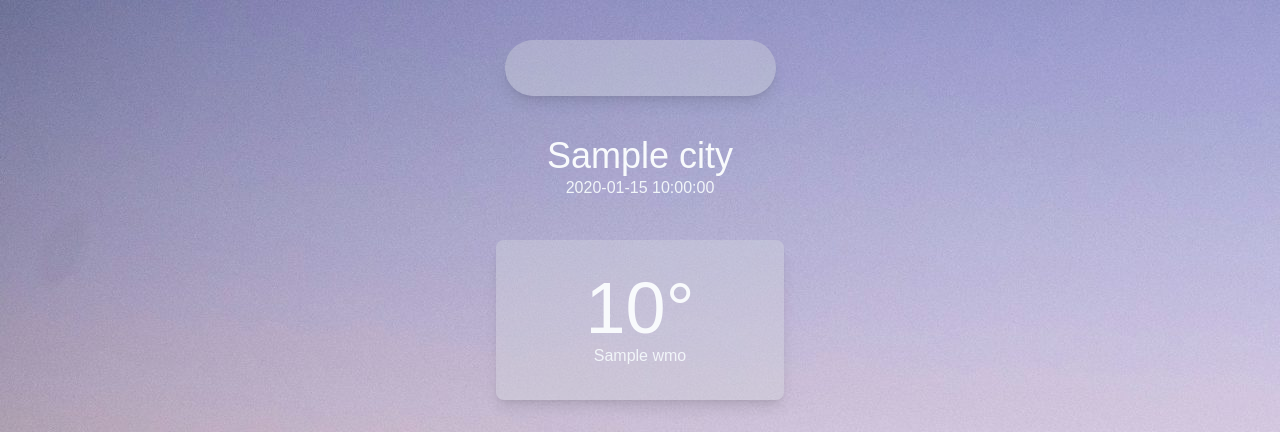
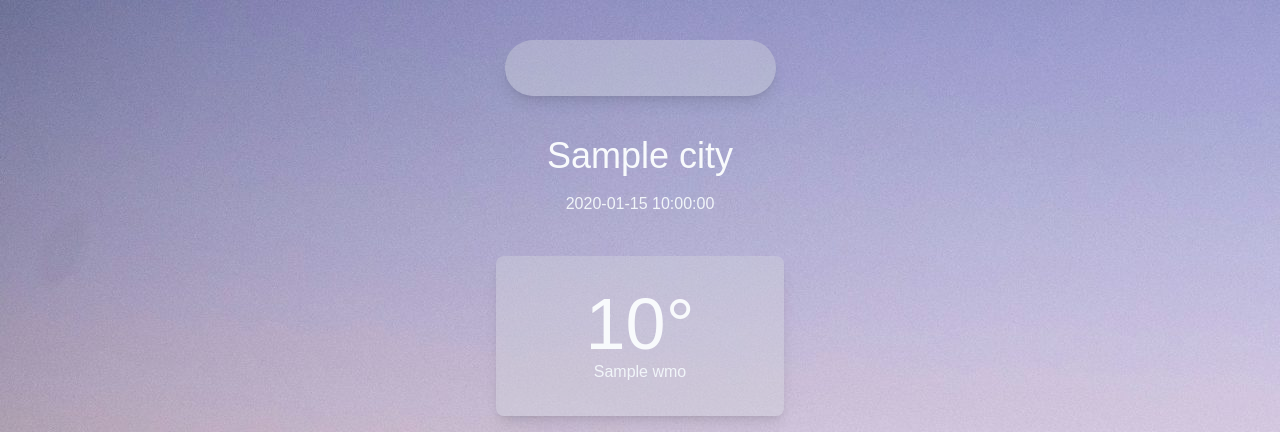
Before and after one commit to vangauthic/weather-app, a Flask app: template templates/index.html in a window 1280 px wide. Shown: the top 432 px of the page. Run offline with Flask 3, Linux system fonts and the light colour scheme; the template is opened without the code that fills it: most values are stand-ins (such as "Sample title", 1, 10 or a date in 2020); parts of the project's set-up code (start-up, migrations or seed data) failed here and were passed over; some web fonts are replaced.

Commit message:
added spacing between location and time

```diff
--- a/static/output.css
+++ b/static/output.css
@@ -618,6 +618,10 @@ video {
   padding-bottom: 1rem;
 }
 
+.pb-4 {
+  padding-bottom: 1rem;
+}
+
 .text-center {
   text-align: center;
 }
--- a/templates/index.html
+++ b/templates/index.html
@@ -11,7 +11,7 @@
     </div>
 
     <div class="max-w-72 mx-auto mt-10 bg-opacity-0">
-        <h1 class="text-4xl text-slate-50 text-center font-sfprolight">
+        <h1 class="text-4xl text-slate-50 text-center font-sfprolight pb-4">
             <p>{{ data['city'] }}</p>
         </h1>
         <h2 class="text-l text-slate-100 text-center font-sfprolight">
```
